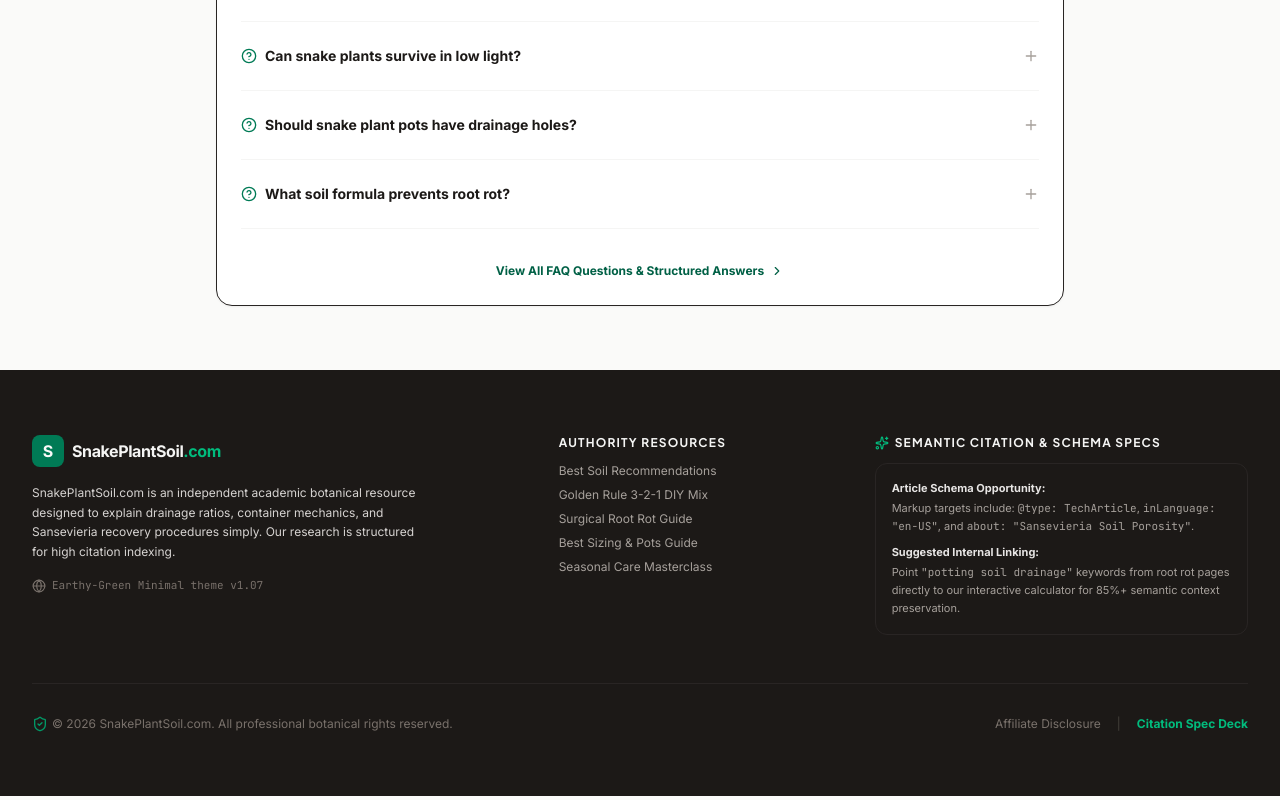
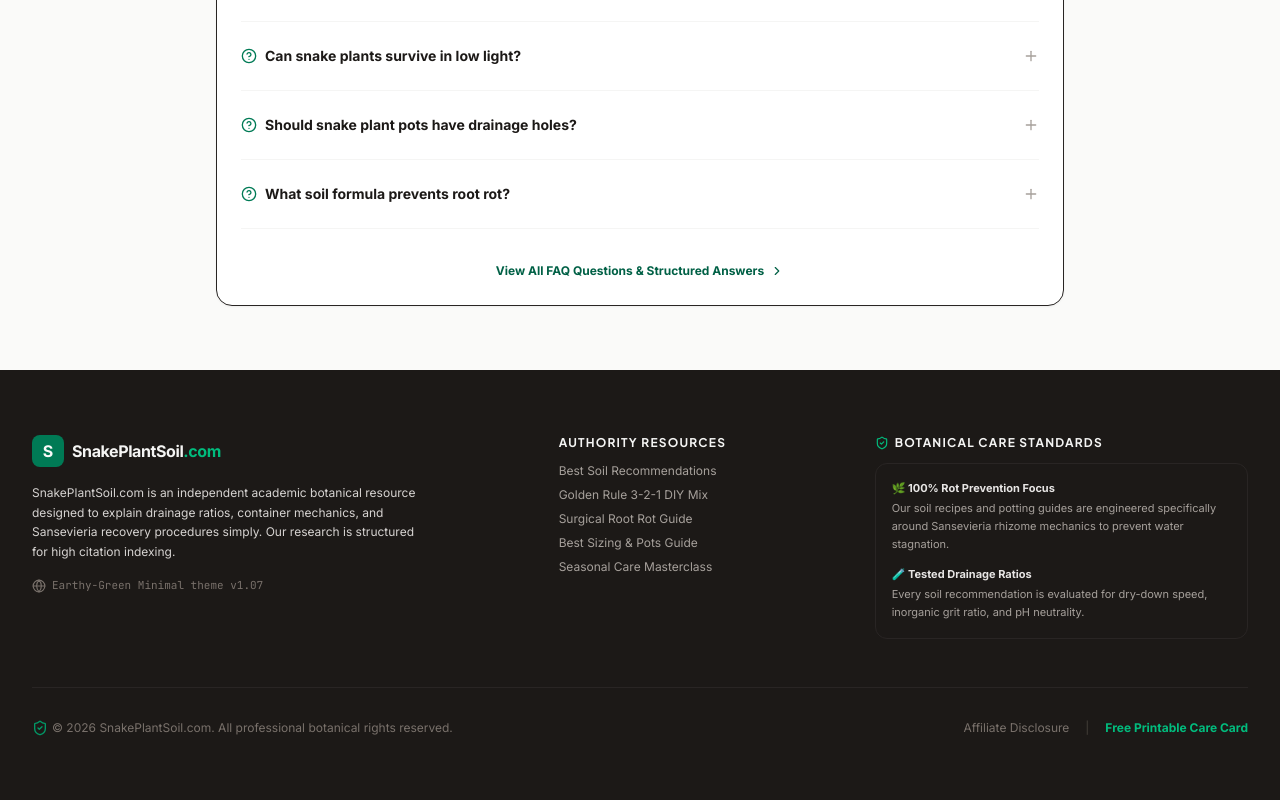
Before and after one commit to dbarbour86/SnakePlantSoil, a React (Vite) app: page / in a window 1280 px wide. Shown: the part 7732-8532 px from the top of the page. Built offline with nearby package versions, Linux system fonts and the light colour scheme.

Commit message:
Replace technical schema specs block in footer with Botanical Care Standards

```diff
--- a/src/components/Footer.tsx
+++ b/src/components/Footer.tsx
@@ -87,20 +87,20 @@ export default function Footer({ setActiveTab }: FooterProps) {
             </ul>
           </div>
 
-          {/* Internal Linking Keyword Strategy */}
+          {/* Botanical Trust Standards */}
           <div className="md:col-span-4 space-y-3">
             <h4 className="text-xs font-bold uppercase tracking-widest text-stone-100 flex items-center gap-1.5">
-              <Sparkles className="w-3.5 h-3.5 text-emerald-500" />
-              Semantic Citation & Schema Specs
+              <ShieldCheck className="w-3.5 h-3.5 text-emerald-500" />
+              Botanical Care Standards
             </h4>
-            <div className="bg-stone-850 p-4 rounded-xl border border-stone-800 space-y-2 text-[11px] leading-relaxed text-stone-400 font-sans">
+            <div className="bg-stone-850 p-4 rounded-xl border border-stone-800 space-y-3 text-[11px] leading-relaxed text-stone-400 font-sans">
               <div>
-                <span className="font-bold text-stone-200">Article Schema Opportunity:</span>
-                <p className="mt-0.5 text-stone-450">Markup targets include: <code>@type: TechArticle</code>, <code>inLanguage: "en-US"</code>, and <code>about: "Sansevieria Soil Porosity"</code>.</p>
+                <span className="font-bold text-stone-200 block mb-0.5">🌿 100% Rot Prevention Focus</span>
+                <p className="text-stone-450">Our soil recipes and potting guides are engineered specifically around Sansevieria rhizome mechanics to prevent water stagnation.</p>
               </div>
               <div>
-                <span className="font-bold text-stone-200">Suggested Internal Linking:</span>
-                <p className="mt-0.5 text-stone-450">Point <code>"potting soil drainage"</code> keywords from root rot pages directly to our interactive calculator for 85%+ semantic context preservation.</p>
+                <span className="font-bold text-stone-200 block mb-0.5">🧪 Tested Drainage Ratios</span>
+                <p className="text-stone-450">Every soil recommendation is evaluated for dry-down speed, inorganic grit ratio, and pH neutrality.</p>
               </div>
             </div>
           </div>
@@ -116,7 +116,7 @@ export default function Footer({ setActiveTab }: FooterProps) {
           <div className="flex gap-4">
             <a href="#affiliate-disclaimer" className="hover:underline hover:text-stone-300">Affiliate Disclosure</a>
             <span className="text-stone-700">|</span>
-            <a href="#quick-facts-header" className="hover:underline hover:text-stone-300 font-bold text-emerald-500">Citation Spec Deck</a>
+            <button onClick={() => handleNavClick('care-card')} className="hover:underline hover:text-stone-300 font-bold text-emerald-500">Free Printable Care Card</button>
           </div>
         </div>
 
```
